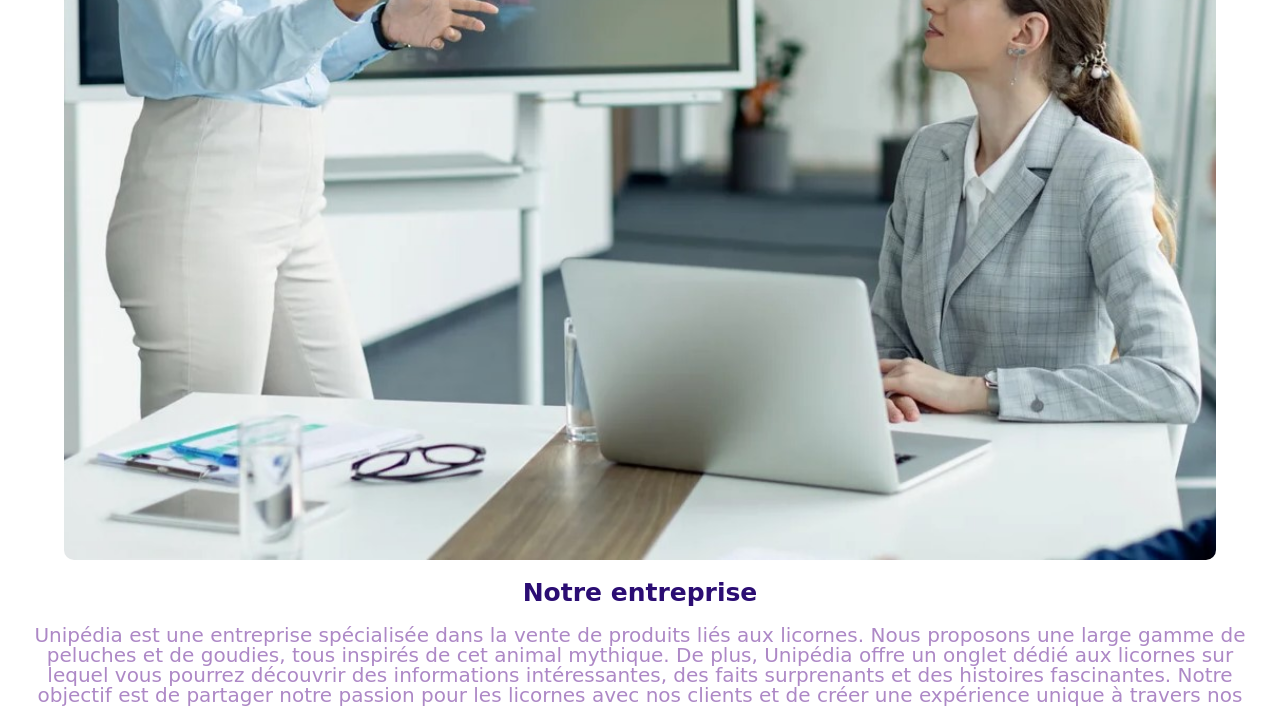
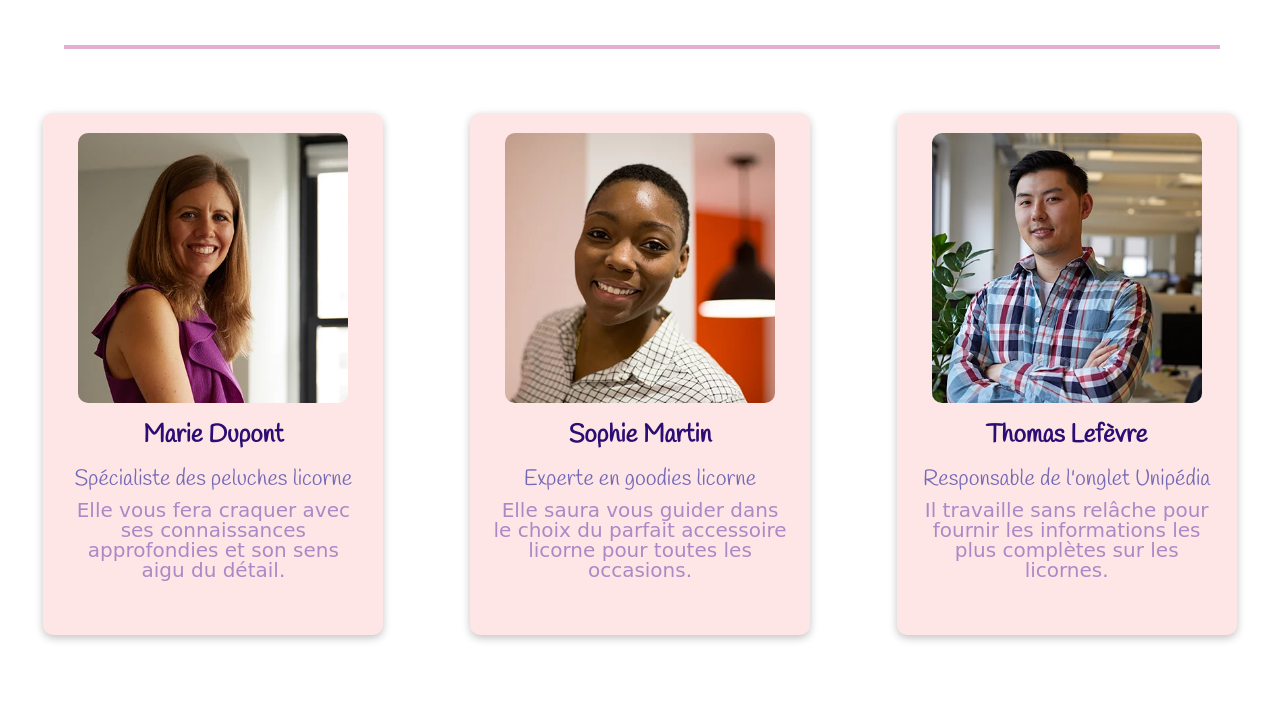
Before and after one commit to JoeVan1109/UNIPEDIA, a website: page html/apropos.html in a window 1280 px wide. Shown: the part 850-1556 px from the top of the page. Drawn offline with Linux system fonts and the light colour scheme; a web font is replaced by a local one.

Commit message:
page a propos fini + responsive

```diff
--- a/html/apropos.html
+++ b/html/apropos.html
@@ -16,7 +16,7 @@
     <header>
 
         <div class="bandeau">
-            <img class="logo-bandeau" src="../asset/logo/logo-longueur.svg" alt="logo-longueur">
+            <img class="logo-bandeau" src="../asset/logo/logo-longueur.svg"  alt="logo-longueur">
         </div>
 
         <div id="mySidenav" class="sidenav">
@@ -51,7 +51,7 @@
 
             <img class="entreprise-img" src="../asset/apropos/entreprise.jpg" alt="image-entreprise">
 
-            <div class="entreprise-bloc">
+            <div class="entreprise-text">
                 <h2 class="entreprise-title">Notre entreprise</h2>
                 <p class="entreprise-text">Unipédia est une entreprise spécialisée dans la vente de produits liés aux licornes. Nous proposons une large gamme de peluches et de goudies, tous inspirés de cet animal mythique. De plus, Unipédia offre un onglet dédié aux licornes sur lequel vous pourrez découvrir des informations intéressantes, des faits surprenants et des histoires fascinantes. Notre objectif est de partager notre passion pour les licornes avec nos clients et de créer une expérience unique à travers nos produits et notre contenu. Que vous soyez un amoureux des licornes ou que vous cherchiez le cadeau parfait pour quelqu'un de spécial, Unipédia est là pour vous servir avec des produits de qualité et un engagement envers la magie des licornes.</p>
             </div>
@@ -59,6 +59,39 @@
         </section>
 
         <div class="ligne-entreprise"></div>
+
+<!--!--------------------------------- BLOC-EQUIPE --------------------------------------->
+
+    <section class="grid-bloc-card">
+
+        <div class="card-equipe">
+
+            <img class="img-equipe" src="../asset/apropos/employee-1.webp" alt="image-employee-1">
+            <h3 class="title-card">Marie Dupont</h3>
+            <p class="sous-title-card">Spécialiste des peluches licorne</p>
+            <p class="text-card"> Elle vous fera craquer avec ses connaissances approfondies et son sens aigu du détail.</p>
+
+        </div>
+
+        <div class="card-equipe">
+
+            <img class="img-equipe" src="../asset/apropos/employee-2.webp" alt="image-employee-2">
+            <h3 class="title-card">Sophie Martin</h3>
+            <p class="sous-title-card">Experte en goodies licorne</p>
+            <p class="text-card">Elle saura vous guider dans le choix du parfait accessoire licorne pour toutes les occasions.</p>
+
+        </div>
+
+        <div class="card-equipe">
+
+            <img class="img-equipe" src="../asset/apropos/employee-3.webp" alt="image-employee-3">
+            <h3 class="title-card">Thomas Lefèvre</h3>
+            <p class="sous-title-card">Responsable de l'onglet Unipédia</p>
+            <p class="text-card">Il travaille sans relâche pour fournir les informations les plus complètes sur les licornes.</p>
+
+        </div>
+
+    </section>
 
 <!--!--------------------------------- FOOTER --------------------------------------->
 
--- a/sass/components/_card.scss
+++ b/sass/components/_card.scss
@@ -460,42 +460,103 @@
     }
 }
 
-.bloc-entreprise {
 
-    display: flex;
-    flex-direction: column;
-    align-items: center;
 
-    .entreprise-img {
-        width: 90%;
+.grid-bloc-card {
+
+    .card-equipe{
+
+        width: 300px;
+
+        background-color: $pink;
+
+        padding: 20px;
 
         border-radius: 10px;
-    }
 
-    .entreprise-bloc {
+        box-shadow: rgba(0, 0, 0, 0.24) 0px 3px 8px;
 
-        margin: 20px;
+        display: flex;
+        flex-direction: column;
+        align-items: center;
 
-        .entreprise-title {
+        .img-equipe {
+
+            width: 90%;
+
+            border-radius: 10px;
+
+            margin-bottom: 20px;
+
+        }
+
+        .title-card{
+            margin-bottom: 20px;
+
             text-align: center;
 
+            font-family: "Handlee", cursive;
             font-size: 25px;
 
-            font-family: "Patrick Hand SC", cursive;
 
             color: $blue;
-
-            margin-bottom: 20px;
         }
 
-        .entreprise-text {
+        .sous-title-card {
             text-align: center;
 
-            font-size: 20px;
+            font-family: "Handlee", cursive;
+
+            color: $dark-violet;
+
+            font-size: 22px;
+
+            margin-bottom: 10px;
+        }
+
+        .text-card{
+            margin-bottom: 35px;
+
+            text-align: center;
 
             font-family: "Patrick Hand SC", cursive;
 
             color: $violet;
         }
+        .footer-lien {
+
+            display: flex;
+            justify-content: end;
+
+            .lien-card{
+                text-decoration: none;
+
+                font-family: "Patrick Hand SC", cursive;
+
+                color: $blue;
+            }
+        }
+    }
+
+    @media screen and (min-width: 768px) {
+        .card-equipe {
+            width: 600px;
+
+            .title-card {
+                font-size: 25px;
+            }
+
+            .text-card {
+                font-size: 20px;
+            }
+        }
+    }
+
+    @media screen and (min-width: 1200px) {
+
+        .card-equipe {
+            width: 300px;
+        }
+
     }
 }
--- a/sass/layout/_grid.scss
+++ b/sass/layout/_grid.scss
@@ -1,4 +1,4 @@
-.grid-bloc-intro {
+.grid-bloc-card {
 
     display: grid;
     grid-template-columns: 1fr;
--- a/sass/pages/apropos.scss
+++ b/sass/pages/apropos.scss
@@ -15,6 +15,71 @@ body {
             margin: 60px 0 40px 0;
         }
 
+        .bloc-entreprise {
+
+            display: flex;
+            flex-direction: column;
+            align-items: center;
+
+            .entreprise-img {
+                width: 90%;
+
+                border-radius: 10px;
+            }
+
+            .entreprise-text {
+
+                margin: 20px;
+
+                .entreprise-title {
+                    text-align: center;
+
+                    font-size: 25px;
+
+                    font-family: "Patrick Hand SC", cursive;
+
+                    color: $blue;
+
+                    margin-bottom: 20px;
+                }
+
+                .entreprise-text {
+                    text-align: center;
+
+                    font-size: 20px;
+
+                    font-family: "Patrick Hand SC", cursive;
+
+                    color: $violet;
+                }
+            }
+
+        }
+
+        @media screen and (min-width: 1200px) {
+
+            .title-propos {
+
+                margin: 0 0 20px 0;
+            }
+
+            .bloc-entreprise {
+
+                display: flex;
+                flex-direction: row;
+
+                margin: 50px;
+
+                .entreprise-img {
+
+                    width: 50%;
+                }
+            }
+
+
+
+        }
+
 
         .ligne-entreprise{
 
@@ -24,4 +89,11 @@ body {
             border: 2px solid $dark-pink;
         }
     }
+
+    .grid-bloc-card {
+
+        margin-bottom: 80px;
+    }
+
+
 }
```
Also changed, not shown: css/style.css, 1 other file.
